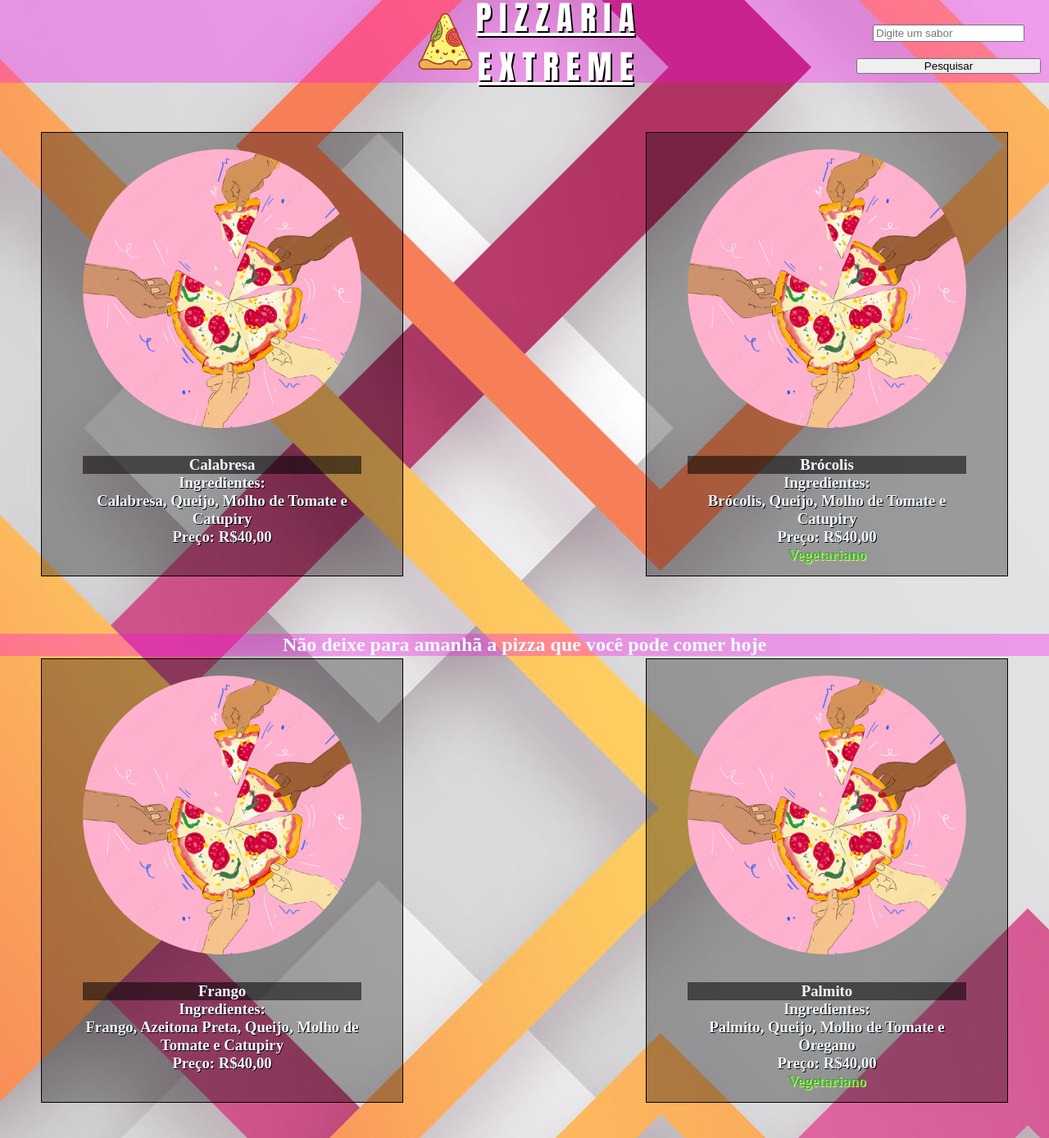
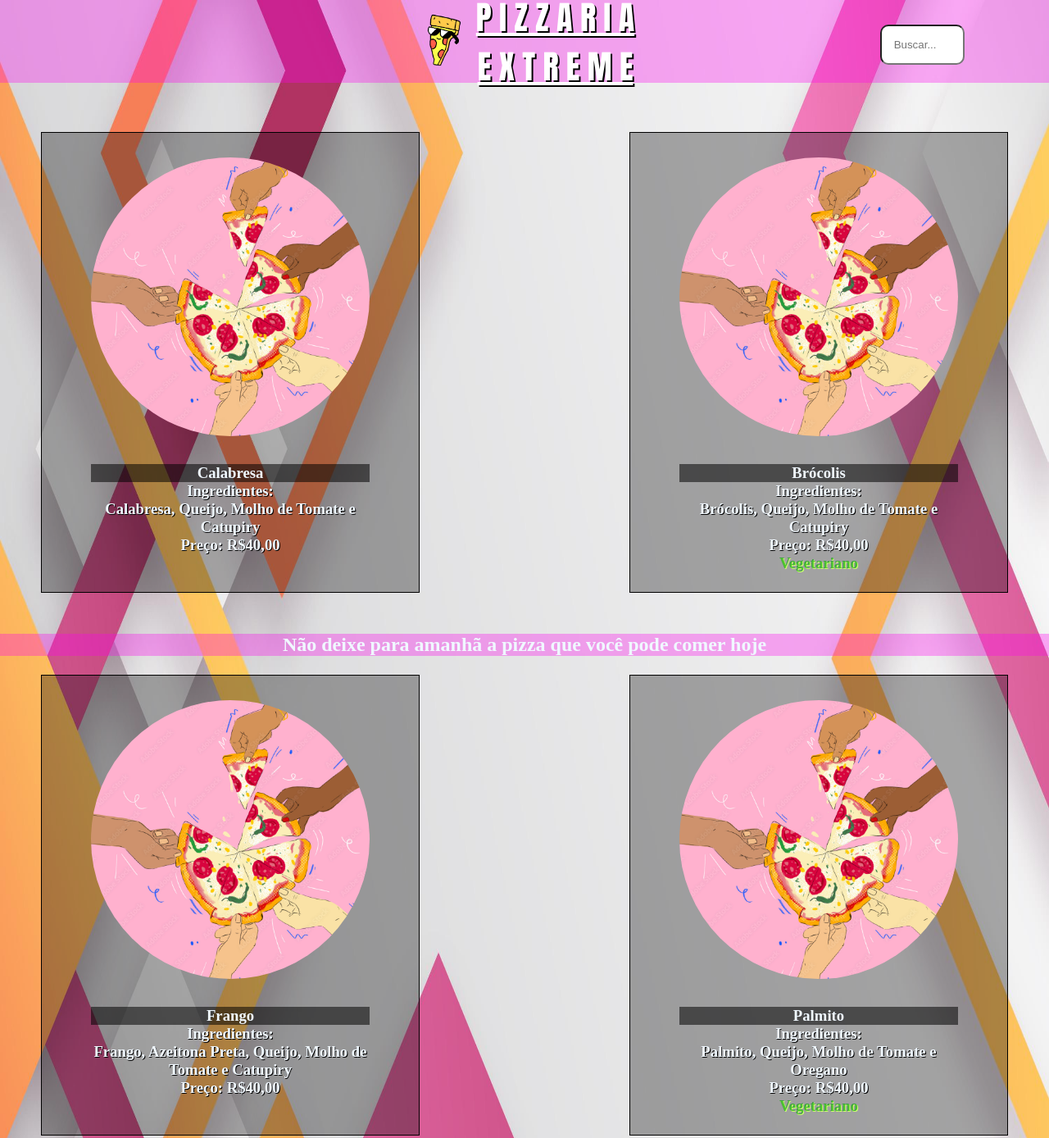
Before and after one commit to euleo11/projeto-labenu, a plain HTML site: page index.html in a window 1280 px wide. Shown: the top 1388 px of the page at 82% size. Drawn offline with Linux system fonts and the light colour scheme.

Commit message:
ajuste no input de busca

```diff
--- a/index.html
+++ b/index.html
@@ -6,7 +6,7 @@
     <meta http-equiv="X-UA-Compatible" content="IE=edge">
     <meta name="viewport" content="width=device-width, initial-scale=1.0">
     <title>Pizzaria Extreme</title>
-    <script src="index.js"></script>
+
     <link rel="stylesheet" href="style.css">
 </head>
 
@@ -14,7 +14,7 @@
 
     <header>
         <!-- <h2 class="subtitulo">Não deixe para amanhã a pizza que você pode comer hoje</h2> -->
-        <img class ="logo" src="/happy-pizza-slice-cartoon-by-Vexels.png">
+        <img class ="logo" src="/giphy-pizza.gif">
         <h1><a class="efeitotitulo" href=""><p>P I Z Z A R I A</p>
             E X T R E M E</a>
     </h1>
@@ -23,76 +23,91 @@
 
         <div class="estilo-do-imput">
 
-            <input type="text" id="nome" name="nome" id="nome" placeholder="Digite um sabor">
-            <button type="submit" value="enviar">Pesquisar</button>
+            <input id="searchbar" onkeyup="search_pizzaz()" type="text"
+        name="search" placeholder="Buscar...">
+
+            <!-- <label type="text" id="name" name="name" placeholder="Digite um sabor">
+            <input type="submit" id="send" value="enviar"> -->
+
         </div>
     </div>
 
     <main>
         <section>
 
-        <article class="article-esquerdo-borda">
+<div class="pizzaz">
+        <div class="div-esquerdo-borda">
             <img class="tamanhoImagem" src="./1000_F_475597806_EgJCJVGKNeVptcI6BN6cHsWeLrdQ6HWg.jpg">
-            <h3><div class = "cardSabores">
+            <h3><div id="cardSaboresID" class = "cardSabores">
             <p class="efeitoSabor">Calabresa</p>
              <p class="efeitomain">Ingredientes:</p>
              <p class="efeitomain"> Calabresa, Queijo, Molho de Tomate e Catupiry </p>
               <p class="efeitomain">Preço: R$40,00</p></div>
-        </article></h3>
-
-        <article class="article-direito-borda">
+        </div></h3>
+</div>
+<div class="pizzaz">
+        <div class="div-direito-borda">
             <img class="tamanhoImagem" src="./1000_F_475597806_EgJCJVGKNeVptcI6BN6cHsWeLrdQ6HWg.jpg">
-            <h3><div class = "cardSabores">
+            <h3><div id="cardSaboresID" class = "cardSabores">
             <p class="efeitoSabor">Brócolis</p>
              <p class="efeitomain">Ingredientes:</p>
             <p class="efeitomain">Brócolis, Queijo, Molho de Tomate e Catupiry </p>
             <p class="efeitomain">Preço: R$40,00</p>
              <p class="vegan">Vegetariano</p></div>
-        </article></h3>
-
-        <article class="article-esquerdo-borda">
+        </div></h3>
+</div>
+<div class="pizzaz">
+        <div class="div-esquerdo-borda">
             <img class="tamanhoImagem" src="./1000_F_475597806_EgJCJVGKNeVptcI6BN6cHsWeLrdQ6HWg.jpg">
-            <h3><div class = "cardSabores">
+            <h3><div id="cardSaboresID" class = "cardSabores">
             <p class="efeitoSabor">Frango</p>
              <p class="efeitomain">Ingredientes:</p>
             <p class="efeitomain">Frango, Azeitona Preta, Queijo, Molho de Tomate e
             Catupiry </p>
              <p class="efeitomain">Preço: R$40,00</p></div>
-        </article></h3>
-
-        <article class="article-direito-borda">
+        </div></h3>
+</div>
+<div class="pizzaz">
+        <div class="div-direito-borda">
             <img class="tamanhoImagem" src="./1000_F_475597806_EgJCJVGKNeVptcI6BN6cHsWeLrdQ6HWg.jpg">
-            <h3><div class = "cardSabores">
+            <h3><div id="cardSaboresID" class = "cardSabores">
             <p class="efeitoSabor">Palmito</p>
             <p class="efeitomain">Ingredientes:</p>
             <p class="efeitomain">Palmito, Queijo, Molho de Tomate e Oregano</p>
             <p class="efeitomain">Preço: R$40,00</p>
              <p class="vegan">Vegetariano</p></div>
-        </article></h3>
-
-        <article class="article-esquerdo-borda">
+        </div></h3>
+</div>
+<div class="pizzaz">
+        <div class="div-esquerdo-borda">
             <img class="tamanhoImagem" src="./1000_F_475597806_EgJCJVGKNeVptcI6BN6cHsWeLrdQ6HWg.jpg">
-            <h3><div class = "cardSabores">
+            <h3><div id="cardSaboresID" class = "cardSabores">
             <p class="efeitoSabor">Ninho com Nutella</p>
             <p class="efeitomain">Ingredientes:</p>
             <p class="efeitomain">Leite Ninho e Nutella </p>
              <p class="efeitomain">Preço: R$45,00</p></div>
-        </article></h3>
-
-        <article class="article-direito-borda">
+        </div></h3>
+</div>
+<div class="pizzaz">
+        <div class="div-direito-borda">
             <img class="tamanhoImagem" src="./1000_F_475597806_EgJCJVGKNeVptcI6BN6cHsWeLrdQ6HWg.jpg">
-            <h3><div class = "cardSabores">
+            <h3><div id="cardSaboresID" class = "cardSabores">
             <p class="efeitoSabor">Banana Nevada</p>
             <p class="efeitomain">Ingredientes:</p>
             <p class="efeitomain">Banana e Chocolate Branco</p>
             <p class="efeitomain"> Preço: R$45,00</p></div>
-        </article></h3>
+        </h3></div>
+</div>
+
     </section>
     </main>
 
     <footer>
         <div><h2 class="subtitulo">Não deixe para amanhã a pizza que você pode comer hoje</h2></div>
 </footer>
+
+<script src="index.js"></script>
+
 </body>
 
 </html>
--- a/index.js
+++ b/index.js
@@ -1,46 +1,82 @@
 const pizzaria = [
-    {Sabor:'Calabresa', Descrição: 'Salgada' , Ingredientes:'Calabresa, Queijo, Molho de Tomate e Catupiry' , Preço: 40 , vegetariano: false },
+    {
+        Sabor: 'Calabresa',
+        Descrição: 'Salgada',
+        Ingredientes: 'Calabresa, Queijo, Molho de Tomate e Catupiry',
+        Preço: 40,
+        vegetariano: false
+    },
 
-    {Sabor:'Brócolis', Descrição: 'Salgada' , Ingredientes:'Brócolis, Queijo, Molho de Tomate e Catupiry' , Preço: 40 , vegetariano: true },
+    {
+        Sabor: 'Brócolis',
+        Descrição: 'Salgada',
+        Ingredientes: 'Brócolis, Queijo, Molho de Tomate e Catupiry',
+        Preço: 40,
+        vegetariano: true
+    },
 
-    {Sabor:'Frango', Descrição: 'Salgada' , Ingredientes:'Frango, Azeitona Preta, Queijo, Molho de Tomate e Catupiry' , Preço: 40 , vegetariano: false },
+    {
+        Sabor: 'Frango',
+        Descrição: 'Salgada',
+        Ingredientes: 'Frango, Azeitona Preta, Queijo, Molho de Tomate e Catupiry',
+        Preço: 40,
+        vegetariano: false
+    },
 
-    {Sabor:'Palmito', Descrição: 'Salgada' , Ingredientes:'Palmito, Queijo, Molho de Tomate e Oregano' , Preço: 40 , vegetariano: true },
+    {
+        Sabor: 'Palmito',
+        Descrição: 'Salgada',
+        Ingredientes: 'Palmito, Queijo, Molho de Tomate e Oregano',
+        Preço: 40,
+        vegetariano: true
+    },
 
-    {Sabor:'Ninho com Nutella', Descrição: 'Doce' , Ingredientes:'Leite Ninho, Nutella, Queijo ' , Preço: 45 , vegetariano: false },
+    {
+        Sabor: 'Ninho com Nutella',
+        Descrição: 'Doce',
+        Ingredientes: 'Leite Ninho, Nutella, Queijo ',
+        Preço: 45,
+        vegetariano: false
+    },
 
-    {Sabor:'Banana Nevada', Descrição: 'Doce' , Ingredientes:'Banana, Chocolate Branco, Queijo' , Preço: 45 , vegetariano: false }
+    {
+        Sabor: 'Banana Nevada',
+        Descrição: 'Doce',
+        Ingredientes: 'Banana, Chocolate Branco, Queijo',
+        Preço: 45,
+        vegetariano: false
+    }
 ]
+
 console.log("Menu de pizzas:", pizzaria)
 
-function adoroPizza(pizza){
-   return (pizza[0].Preço + pizza[1].Preço + pizza[2].Preço + pizza[3].Preço + pizza[4].Preço + pizza[5].Preço)/6
+function adoroPizza(pizza) {
+    return (pizza[0].Preço + pizza[1].Preço + pizza[2].Preço + pizza[3].Preço + pizza[4].Preço + pizza[5].Preço) / 6
 }
 
 adoroPizza(pizzaria)
-console.log("Média dos preços:",adoroPizza(pizzaria))
+console.log("Média dos preços:", adoroPizza(pizzaria))
 
 const vegan = pizzaria[0].vegetariano && pizzaria[1].vegetariano && pizzaria[2].vegetariano && pizzaria[3].vegetariano && pizzaria[4].vegetariano;
-console.log("Todas as pizzas são vegetarianas?",vegan)
+console.log("Todas as pizzas são vegetarianas?", vegan)
 
-const bordas = ["Catupiry","Cream Cheese","Cheddar","Chocolate","Nutella"]
-pizzaria.push("Bordas:",bordas)
+const bordas = ["Catupiry", "Cream Cheese", "Cheddar", "Chocolate", "Nutella"]
+pizzaria.push("Bordas:", bordas)
 
 // -------------FUNCTION------------
 
 imprimeSaboresPizzaVegana(pizzaria)
 
-function imprimeSaboresPizzaVegana(pizzas){
+function imprimeSaboresPizzaVegana(pizzas) {
     const pizzasVeganas = [];
 
-    for(let sabores of pizzas){
-        if(sabores.vegetariano === true){
+    for (let sabores of pizzas) {
+        if (sabores.vegetariano === true) {
             pizzasVeganas.push(sabores);
-            alert(`Temos sabores vegetarianos, aproveite`);
         }
     }
 
-    for(let i = 0; i < pizzasVeganas.length; i++){
+    for (let i = 0; i < pizzasVeganas.length; i++) {
         console.log(`
           Sabor: ${pizzasVeganas[i].Sabor}
           Descrição: ${pizzasVeganas[i].Descrição}
@@ -50,3 +86,62 @@ function imprimeSaboresPizzaVegana(pizzas){
         `);
     }
 }
+
+alert(`Temos sabores vegetarianos, aproveite`)
+
+//Filtro no Imput - TESTE//
+
+// const inputSearch = document.querySelector("#search")
+// const menuPizzas = document.querySelector("#menu")
+
+// const artigos = Array.from(document.querySelectorAll("#sabadores"))
+// const divisoes = Array.from(document.querySelectorAll("div"))
+// const divEsquerda = Array.from(document.querySelectorAll("div.div-esquerdo-borda"))
+// const divDireita = Array.from(document.querySelectorAll("div.div-direito-borda"))
+
+
+
+// inputSearch.addEventListener("input", function(){
+//     const str = this.value;
+//     console.log(str)
+//     if(str){
+//         filterData(str)
+//     }else{
+//         showAllItems()
+//     }
+// })
+
+// function showAllItems(){
+//     divisoes.forEach(div => div.classList.remove("hide"))
+// }
+
+// function filterData(str){
+//     showAllItems()
+//     divDireita.forEach(divDireita => {
+//     const divD = divDireita.querySelector("div")
+//     const divE = divEsquerda.querySelector("div")
+
+//     if(divD && divD.textContent.toLocaleLowerCase().includes(str.toLowerCase)){
+
+//     }
+//     })
+// }
+
+//---------FILTRO DO INPUT//
+
+function search_pizzaz() {
+    let input = document.getElementById('searchbar').value
+    input=input.toLowerCase();
+    let x = document.getElementsByClassName('pizzaz');
+
+    for (i = 0; i < x.length; i++) {
+        if (!x[i].innerHTML.toLowerCase().includes(input)) {
+            // x[i].style.display="none";
+            alert("Item não encontrado")
+            return
+        }
+        else {
+            x[i].style.display="list-item";
+        }
+    }
+}
--- a/style.css
+++ b/style.css
@@ -81,9 +81,9 @@ footer {
 }
 
 
-.article-esquerdo-borda{
+.div-esquerdo-borda{
     color: aliceblue;
-    padding: 20px;
+    padding: 30px;
     margin-top: 100px;
     background-color: rgba(0, 0, 0, 0.321);
     border: 1px solid black;
@@ -95,9 +95,9 @@ footer {
 
 }
 
-.article-direito-borda{
+.div-direito-borda{
     color: aliceblue;
-    padding: 20px;
+    padding: 30px;
     margin-top: 100px;
     background-color: rgba(0, 0, 0, 0.321);
     border: 1px solid black;
@@ -127,7 +127,8 @@ footer {
 
 body{
     background-image: url(/fundo.jpg);
-}
+    background-size: 100% 100%;
+   }
 
 main{
     margin-top: 10px;
@@ -142,3 +143,35 @@ main{
 .efeitoSabor{
     background-color: rgba(0, 0, 0, 0.54);
 }
+
+
+
+/*---------INPUT*/
+
+#searchbar{
+    margin-left: 15%;
+    padding:15px;
+    border-radius: 10px;
+  }
+
+  input[type=text] {
+     width: 30%;
+     -webkit-transition: width 0.15s ease-in-out;
+     transition: width 0.15s ease-in-out;
+  }
+
+  /* When the input field gets focus,
+       change its width to 100% */
+  input[type=text]:focus {
+    width: 70%;
+  }
+
+ #list{
+   font-size:  1.5em;
+   margin-left: 90px;
+  }
+
+.pizzaz{
+  display: list-item;
+  list-style: none;
+ }
```
Also changed, not shown: giphy-pizza.gif (added), happy-pizza-slice-cartoon-by-Vexels.png (deleted).
